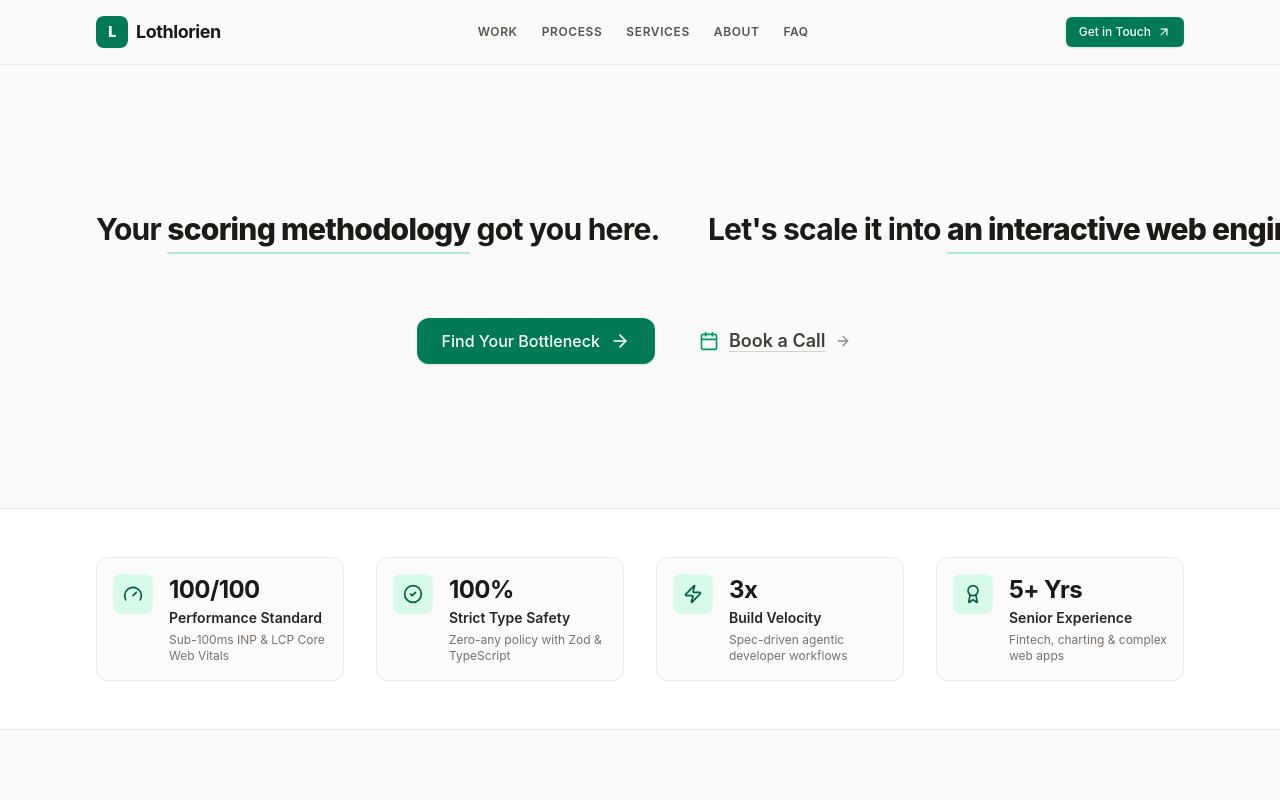
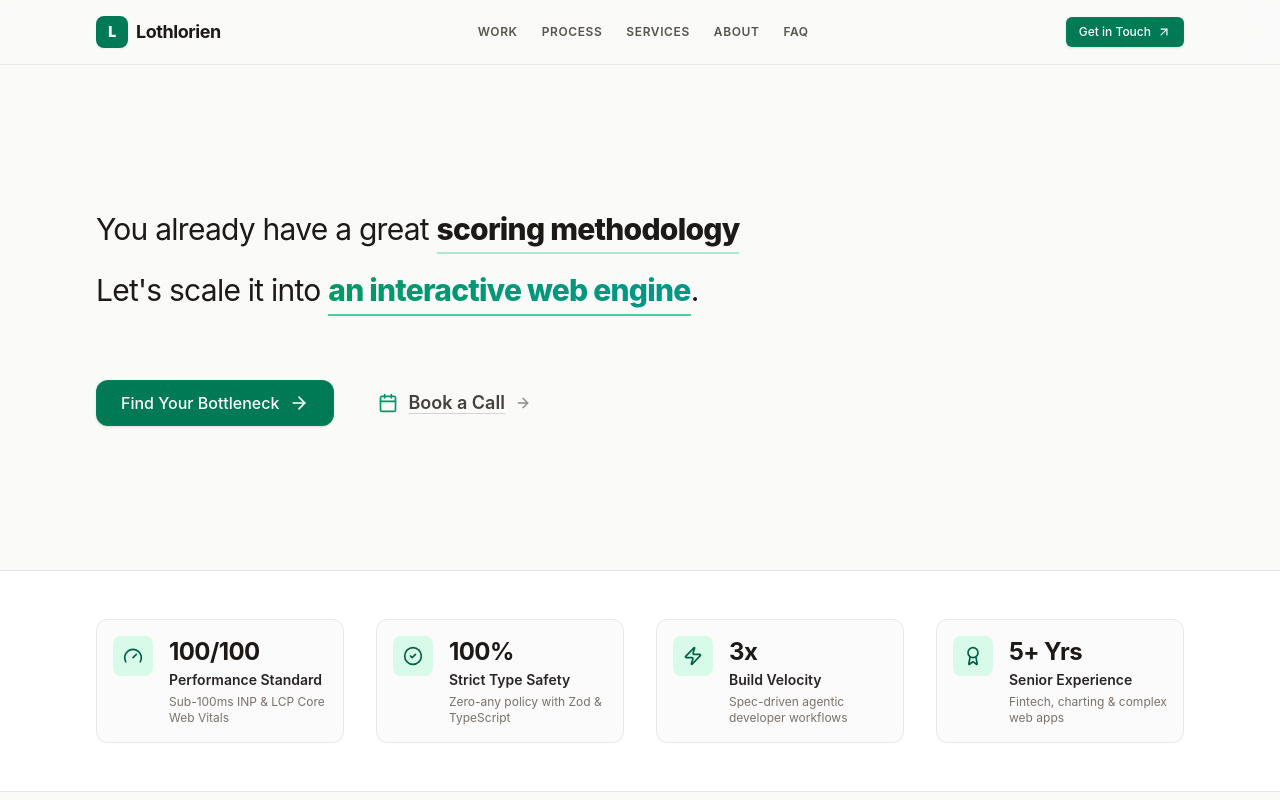
Before and after one commit to novrandobilly/lothlorien, a Next.js app in the folder frontend/: page / in a window 1280 px wide. Shown: the top 800 px of the page. Built offline with nearby package versions, Linux system fonts and the light colour scheme.

Commit message:
fix: correct formatting and improve layout in HeroSection component

```diff
--- a/frontend/src/features/home/features/hero-section/index.tsx
+++ b/frontend/src/features/home/features/hero-section/index.tsx
@@ -7,21 +7,32 @@ import { ArrowRight, Calendar } from "lucide-react";
 const heroPairs = [
   {
     asset: "master spreadsheet",
-    outcome: "a real-time dashboard"
+    outcome: "a real-time dashboard",
   },
   {
     asset: "consulting framework",
-    outcome: "a dedicated client portal"
+    outcome: "a dedicated client portal",
   },
   {
     asset: "scoring methodology",
-    outcome: "an interactive web engine"
+    outcome: "an interactive web engine",
   },
   {
     asset: "manual admin workflow",
-    outcome: "a custom business system"
-  }
+    outcome: "a custom business system",
+  },
 ];
+
+// Choose from: "emerald" | "gradient" | "highlight"
+const ACTIVE_OUTCOME_STYLE: "emerald" | "gradient" | "highlight" = "gradient";
+
+const OUTCOME_STYLES = {
+  emerald: "text-emerald-700 border-b-2 border-emerald-500 pb-0.5",
+  gradient:
+    "bg-linear-to-r from-emerald-600 to-teal-600 bg-clip-text text-transparent border-b-2 border-emerald-500/70 pb-0.5 inline-block",
+  highlight:
+    "bg-emerald-50 text-emerald-900 px-2 py-0.5 rounded-md border border-emerald-100/80 shadow-2xs inline-block",
+};
 
 export function HeroSection() {
   const [index, setIndex] = useState(0);
@@ -43,7 +54,9 @@ export function HeroSection() {
   return (
     <section className="relative overflow-hidden pt-24 pb-24 md:pt-36 md:pb-36 border-b border-stone-200 bg-stone-50">
       {/* Dynamic rolling animations */}
-      <style dangerouslySetInnerHTML={{ __html: `
+      <style
+        dangerouslySetInnerHTML={{
+          __html: `
         @keyframes rollOut {
           0% { transform: translateY(0); opacity: 1; }
           100% { transform: translateY(8px); opacity: 0; }
@@ -58,32 +71,33 @@ export function HeroSection() {
         .animate-roll-in {
           animation: rollIn 0.3s cubic-bezier(0.4, 0, 0.2, 1) forwards;
         }
-      `}} />
+      `,
+        }}
+      />
 
       {/* Subtle Background Glow */}
       <div className="absolute top-1/2 left-1/2 -translate-x-1/2 -translate-y-1/2 w-150 h-96 bg-emerald-100/60 blur-[130px] rounded-full pointer-events-none -z-10" />
 
-      <div className="max-w-6xl mx-auto px-6 sm:px-8 text-center">
-        {/* Headline - Guaranteed single row on desktop/large screens */}
+      <div className="max-w-6xl mx-auto px-6 sm:px-8 text-left">
+        {/* Headline - Split into two stacked rows */}
         <div className="w-full">
-          <h1 className="flex flex-col lg:flex-row items-center justify-between gap-6 lg:gap-12 text-lg sm:text-xl md:text-2xl lg:text-2xl xl:text-3xl font-bold tracking-tight text-stone-900 leading-snug">
-            <span className="text-center lg:text-left lg:whitespace-nowrap">
-              Your{" "}
+          <h1 className="flex flex-col items-start gap-3 sm:gap-4 text-lg sm:text-xl md:text-2xl lg:text-2xl xl:text-3xl font-normal tracking-tight text-stone-900 leading-snug">
+            <span className="text-left">
+              You already have a great{" "}
               <span
                 className={`inline-block font-extrabold text-stone-900 border-b-2 border-emerald-500/30 pb-0.5 ${
                   isVisible ? "animate-roll-in" : "animate-roll-out"
                 }`}
               >
                 {currentPair.asset}
-              </span>{" "}
-              got you here.
+              </span>
             </span>
-            <span className="text-center lg:text-right lg:whitespace-nowrap text-stone-900">
+            <span className="text-left lg:whitespace-nowrap text-stone-900">
               Let&apos;s scale it into{" "}
               <span
-                className={`inline-block font-extrabold text-stone-900 border-b-2 border-emerald-500/30 pb-0.5 ${
+                className={`inline-block font-extrabold ${
                   isVisible ? "animate-roll-in" : "animate-roll-out"
-                }`}
+                } ${OUTCOME_STYLES[ACTIVE_OUTCOME_STYLE]}`}
               >
                 {currentPair.outcome}
               </span>
@@ -93,7 +107,7 @@ export function HeroSection() {
         </div>
 
         {/* Action Buttons: Main CTA + Link text */}
-        <div className="mt-16 flex flex-wrap items-center justify-center gap-6 sm:gap-8">
+        <div className="mt-16 flex flex-wrap items-center justify-start gap-6 sm:gap-8">
           <a href="#problem-solution">
             <LothlorienButton
               variant="primary"
```
